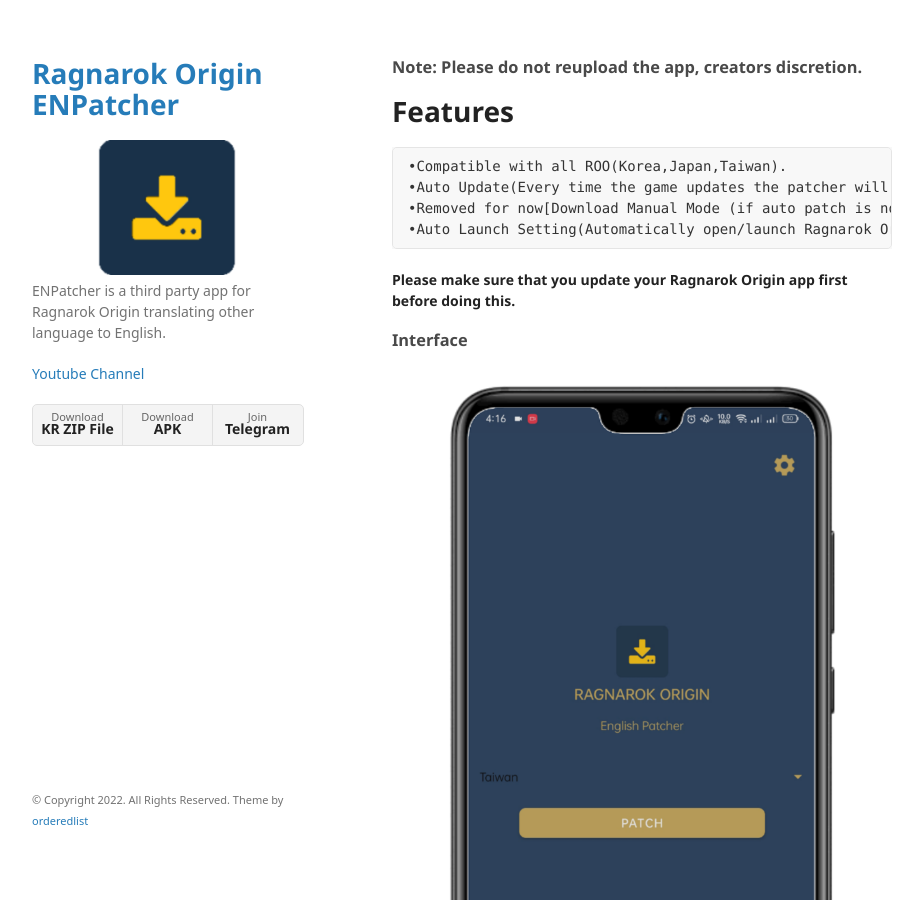
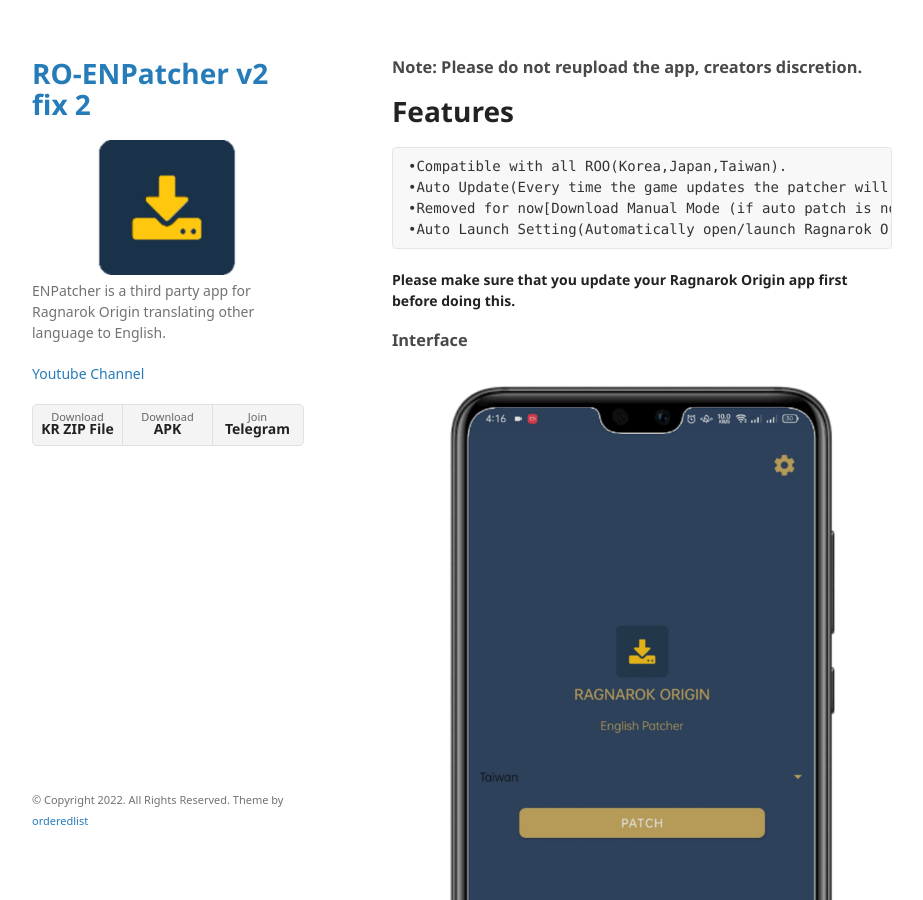
Before and after one commit to RO-ENPatcher/RO-ENPatcher.github.io, a Jekyll site: the page built from index.md, in a window 1280 px wide and 900 px high. Shown: the whole window, without its empty margins (178-1101 px from the left). Built offline with Jekyll 4.4.1, drawn with Linux system fonts in a browser that asks for light colours; some web fonts are replaced; our own code applies the rules of GitHub Pages for plain Markdown files.

Commit message:
Update _config.yml

```diff
--- a/_config.yml
+++ b/_config.yml
@@ -1,4 +1,4 @@
-title: Ragnarok Origin ENPatcher
+title: RO-ENPatcher v2 fix 2
 logo: /assets/img/logo.png
 description: ENPatcher is a third party app for Ragnarok Origin translating other language to English.
 show_downloads: true
```
